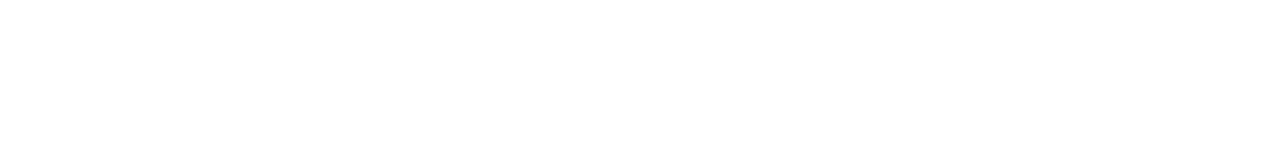
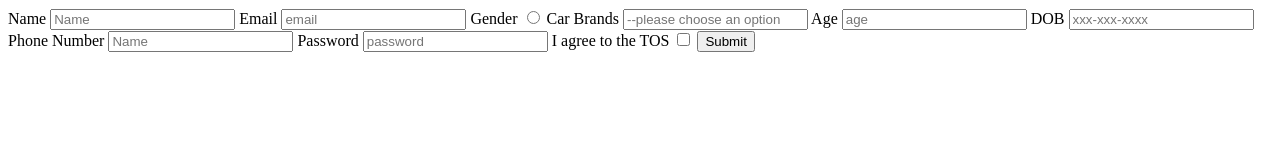
Before and after one commit to acciojob/signup-form-car-swethapasupuleti-git, a website: page main.html in a window 1280 px wide. Drawn offline with Linux system fonts and the light colour scheme.

Commit message:
created a submission

```diff
--- a/main.html
+++ b/main.html
@@ -8,6 +8,28 @@
 
 <body>
 	<!-- the entire body must be written by student -->
+	<form id="post">
+		<label for="Name">Name</label>
+		<input id="name" type="text" required placeholder="Name">
+		<label for="email">Email</label>
+		<input id="email" type="email" required placeholder="email">
+		<label for="Gender">Gender</label>
+		<input id="gender_m,gender_f" type="radio" required>
+		<label for="Car brands">Car Brands</label>
+		<input id="cars" type="select" required placeholder="--please choose an option">
+		<label for="Age">Age</label>
+		<input id="Age" type="Number" required placeholder="age">
+		<label for="DOB">DOB</label>
+		<input id="dob" type="Tel" required placeholder="xxx-xxx-xxxx">
+		<label for="number">Phone Number</label>
+		<input id="" type="tel" placeholder="Name">
+		<label for="password">Password</label>
+		<input id="password" type="password" required placeholder="password">
+		<label for="tos">I agree to the TOS</label>
+		<input id="tos" type="Checkbox" required>
+
+		<button type="submit">Submit</button>
+	</form>
     <script type="text/javascript" src="./script.js">
 </script>
 
```
Also changed, not shown: styles.css (line endings or trailing spaces).
